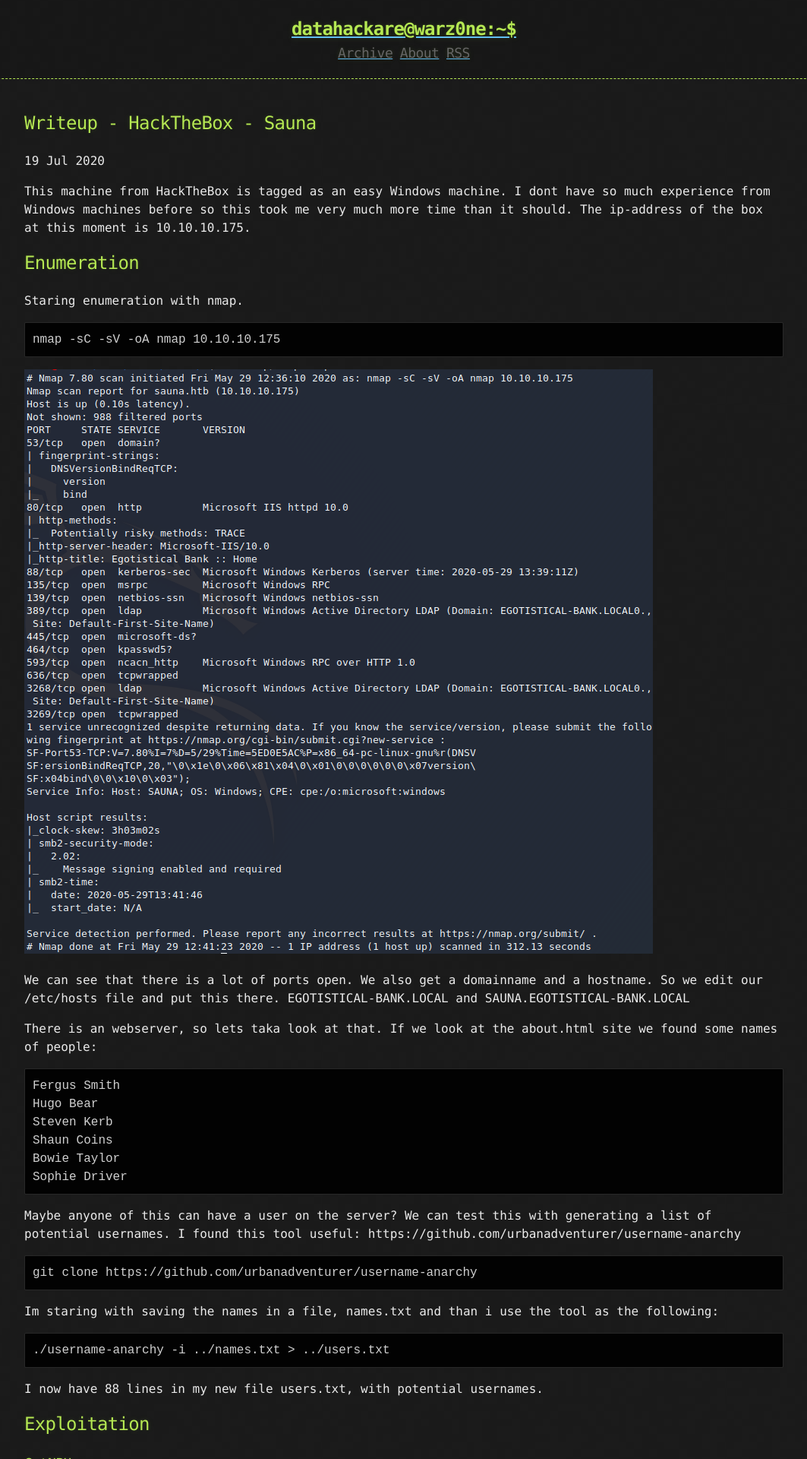
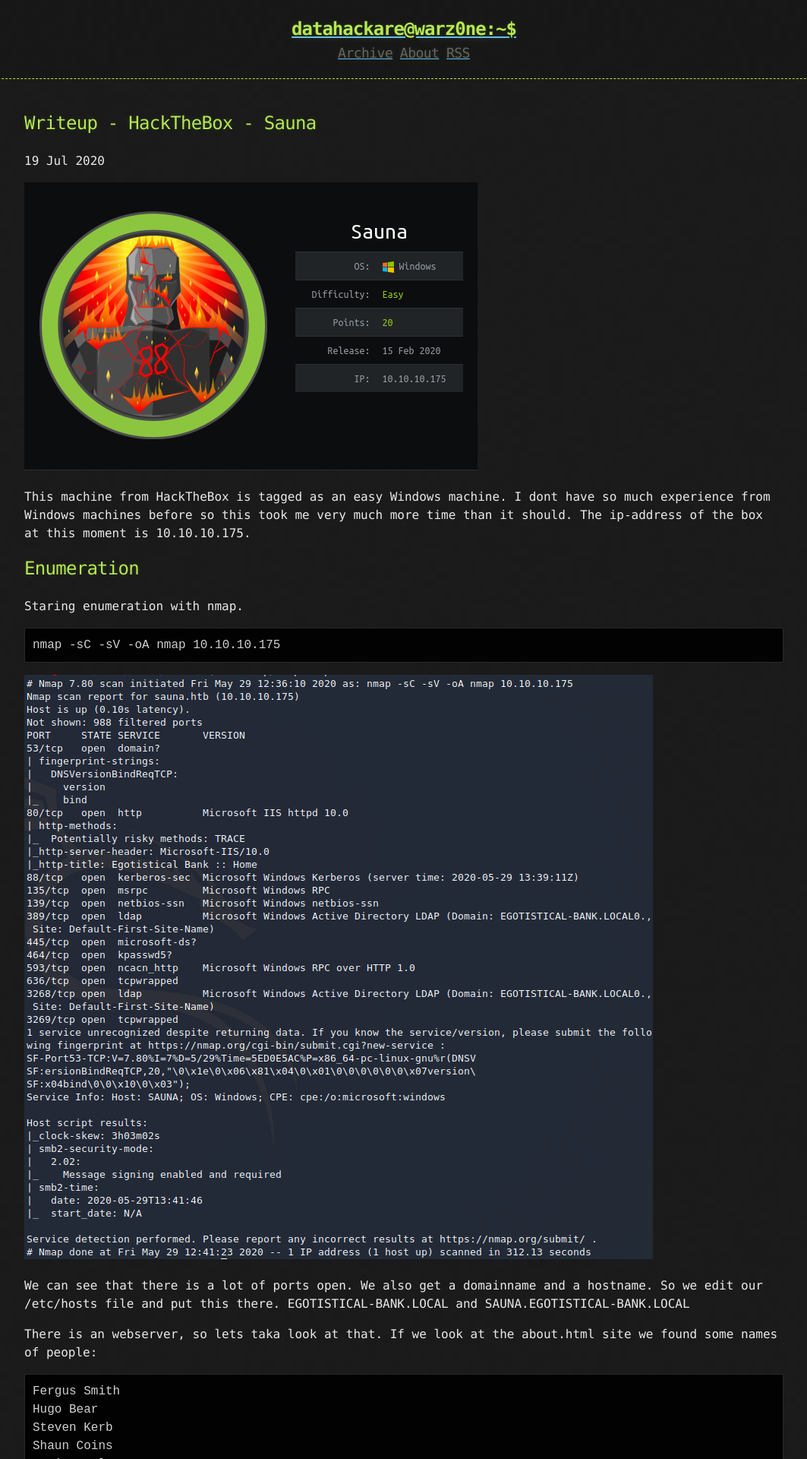
Before and after one commit to datahackare/warz0ne, a Jekyll site: the page built from _posts/2020-07-19-sauna.md, in a window 1280 px wide. Shown: the top 1920 px of the page at 76% size, without its empty margins (108-1171 px from the left). Built offline with Jekyll 4.4.1, drawn with Linux system fonts in a browser that asks for light colours.

Commit message:
Update 2020-07-19-sauna.md

```diff
--- a/_posts/2020-07-19-sauna.md
+++ b/_posts/2020-07-19-sauna.md
@@ -2,6 +2,7 @@
 title: Writeup - HackTheBox - Sauna
 published: true
 ---
+![](Pictures/Sauna/logo.png)
 
 This machine from HackTheBox is tagged as an easy Windows machine. I dont have so much experience from Windows machines before so this took me very much more time than it should.
 The ip-address of the box at this moment is 10.10.10.175.
```
